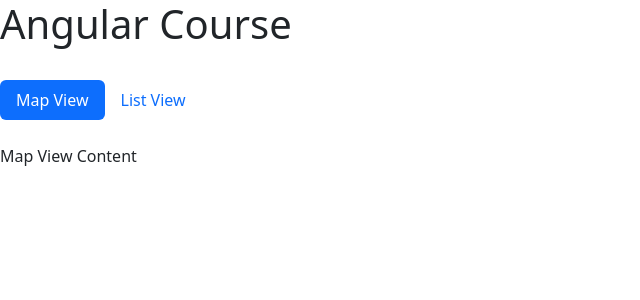
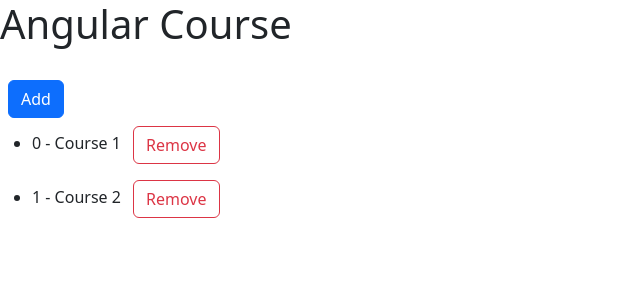
Before and after one commit to codeWithAshith/Angular-Course, an Angular app: page / in a window 1280 px wide. Shown: the top 300 px of the page, without its empty margins (0-640 px from the left). Built offline with nearby package versions, Linux system fonts and the light colour scheme.

Commit message:
15. Directive - ngFor

```diff
--- a/src/app/app.component.html
+++ b/src/app/app.component.html
@@ -1,26 +1,12 @@
 <h1>Angular Course</h1>
+
 <br />
-<ul class="nav nav-pills">
-  <li class="nav-item">
-    <a
-      class="nav-link"
-      [class.active]="viewMode === 'map'"
-      (click)="onClick('map')"
-      >Map View</a
-    >
-  </li>
-  <li class="nav-item">
-    <a
-      class="nav-link"
-      [class.active]="viewMode === 'list'"
-      (click)="onClick('list')"
-      >List View</a
-    >
+
+<button class="btn btn-primary mx-2" (click)="onAdd()">Add</button>
+
+<ul>
+  <li *ngFor="let course of courses; index as i">
+    {{ i }} - {{ course }}
+    <button class="btn btn-outline-danger m-2" (click)="onRemove(i)">Remove</button>
   </li>
 </ul>
-<br />
-<div [ngSwitch]="viewMode">
-  <p *ngSwitchCase="'map'">Map View Content</p>
-  <p *ngSwitchCase="'list'">List View Content</p>
-  <p *ngSwitchDefault>Default View Content</p>
-</div>
--- a/src/app/app.component.ts
+++ b/src/app/app.component.ts
@@ -6,9 +6,13 @@
   styleUrls: ['./app.component.css'],
 })
 export class AppComponent {
-  viewMode = 'map';
+  courses = ['Course 1', 'Course 2'];
 
-  onClick(mode: string) {
-    this.viewMode = mode;
+  onAdd() {
+    this.courses.push(`Course ${this.courses.length + 1}`);
+  }
+
+  onRemove(index: number) {
+    this.courses.splice(index, 1);
   }
 }
```
